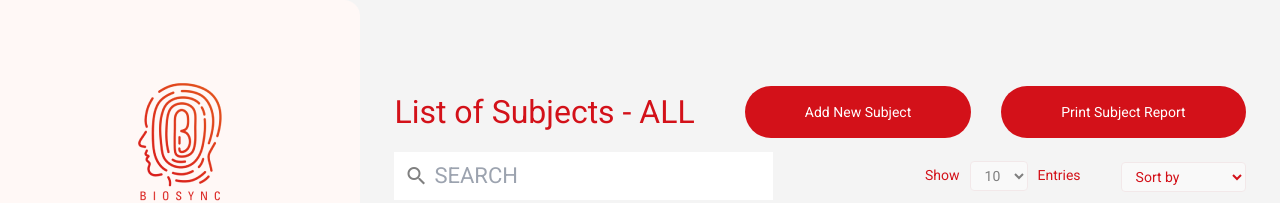
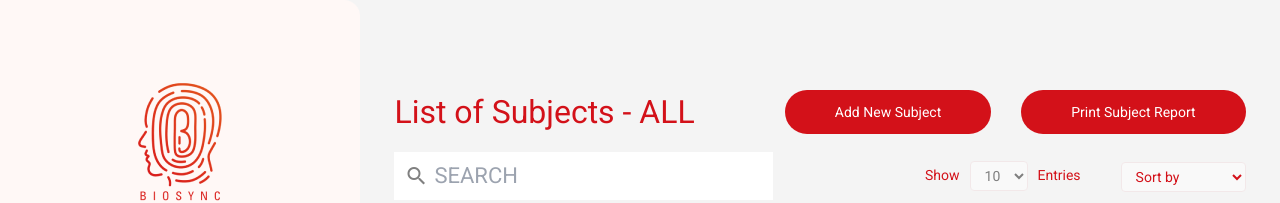
Before and after one commit to PUPT-CaPro-2025/BioSync, an Angular app in the folder BioSync.UI/: page /subject in a window 1280 px wide. Shown: the top 203 px of the page. Built offline with nearby package versions, Linux system fonts and the light colour scheme; no server answers.

Commit message:
Update button padding

```diff
--- a/BioSync.UI/src/app/subject/subject.component.css
+++ b/BioSync.UI/src/app/subject/subject.component.css
@@ -24,7 +24,7 @@
 
 .toolbar-button button{
     font-size: 14px;
-    padding: 12px 60px;
+    padding: 8px 50px;
     background-color: #D31119;
     color: white;
     border: none;
```
